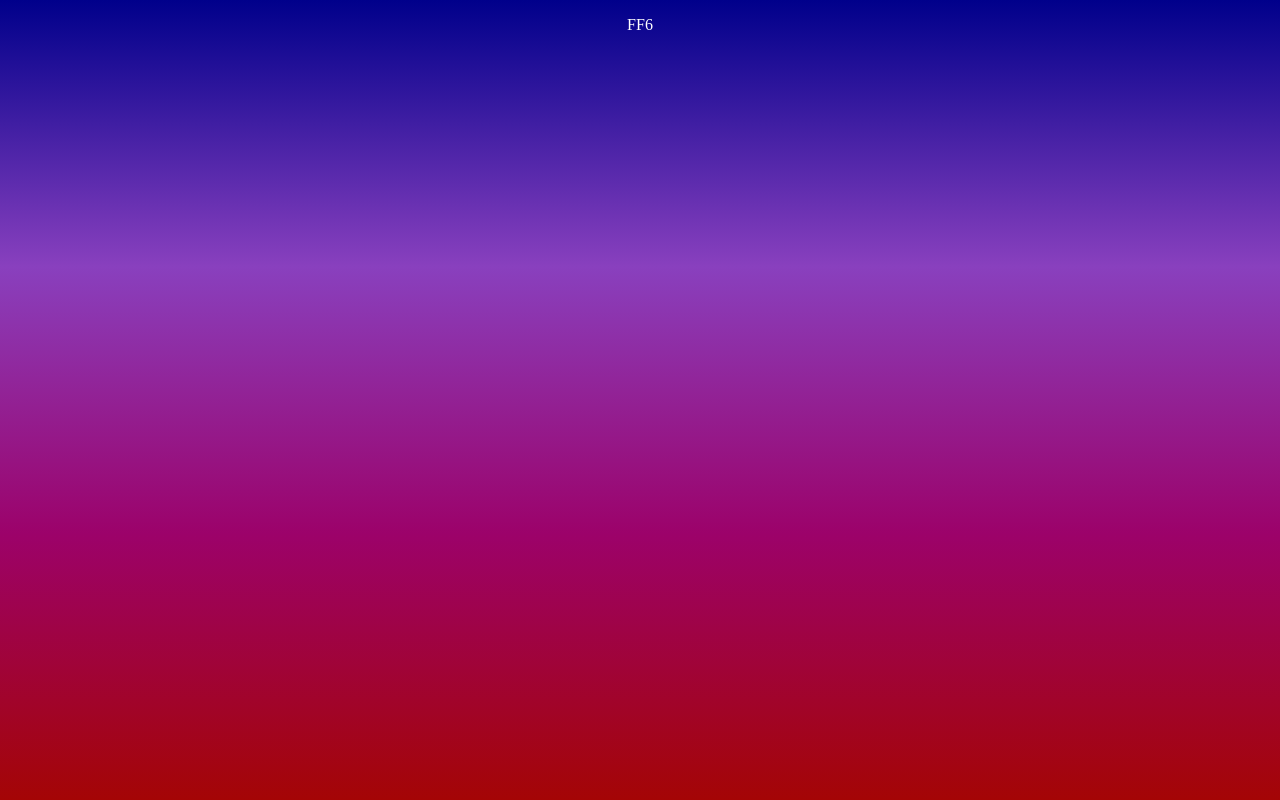
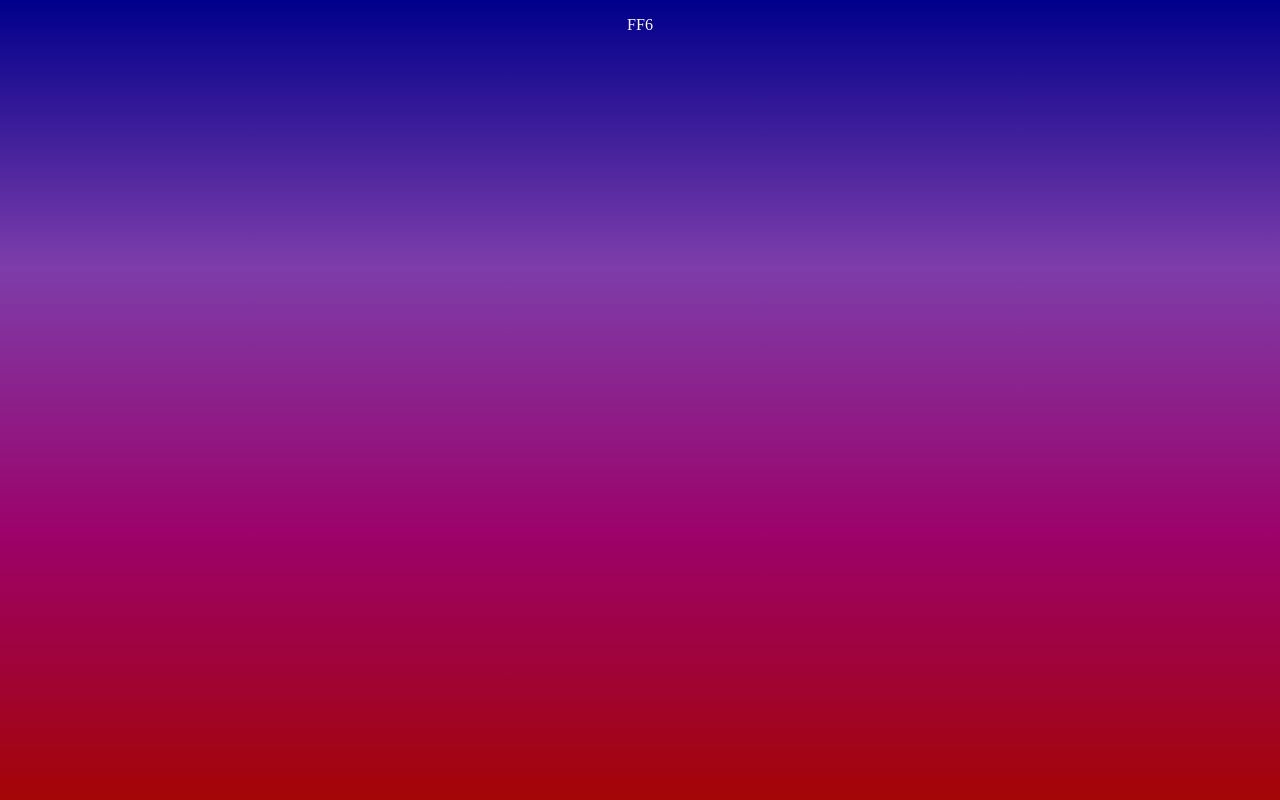
Before and after one commit to Genera1Developer/FF6, a plain HTML site: page index.html in a window 1280 px wide. Drawn offline with Linux system fonts and the light colour scheme.

Commit message:
Update styles.css

```diff
--- a/styles.css
+++ b/styles.css
@@ -3,7 +3,7 @@ html, body {
       padding: 0;
       height: 100%;
       overflow: hidden;
-      background-image: linear-gradient(to bottom, #00008b, #8940BE, #9C026A, #A40505);
+      background-image: linear-gradient(to bottom, #00008b, #7D3DAA, #9C026A, #A40505);
     }
 
 p {
```
